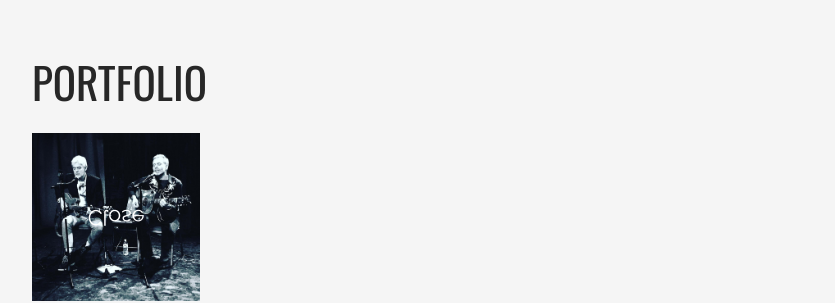
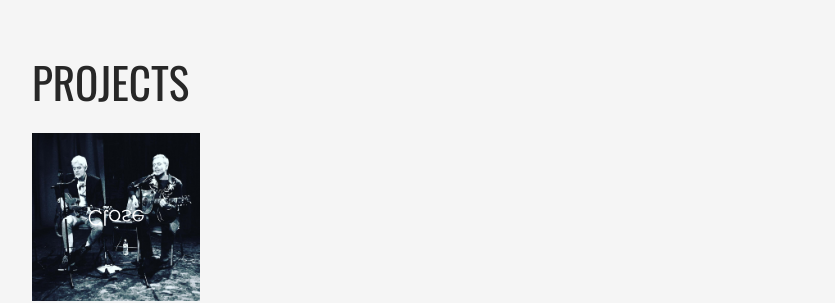
Before and after one commit to dawaltconley/rob, a Jekyll site: the page built from index.html, in a window 1280 px wide. Shown: the part 900-1203 px from the top of the page, without its empty margins (168-1003 px from the left). Built offline with Jekyll 4.4.1, drawn with Linux system fonts in a browser that asks for light colours.

Commit message:
renamed projects section

```diff
--- a/index.html
+++ b/index.html
@@ -14,7 +14,7 @@ layout: default
       <p class="subtitle caps">{{ site.description }}</p>
     </a>
 
-    <a href="#portfolio" class="fa fa-chevron-down subtle-icon scroll-arrow no-select" data-smooth-scroll data-hide-on-scroll></a>
+    <a href="#projects" class="fa fa-chevron-down subtle-icon scroll-arrow no-select" data-smooth-scroll data-hide-on-scroll></a>
 
   </div>
 
@@ -36,9 +36,9 @@ layout: default
 
 </div>
 
-<div id="portfolio" class="page-wrapper padding-m-h padding-l-v">
+<div id="projects" class="page-wrapper padding-m-h padding-l-v">
 
-  <h2 class="caps">Portfolio</h2>
+  <h2 class="caps">Projects</h2>
 
   <div class="margin-l-b font-0 contains-3d-deep">
     {% for project_title_1 in site.data.projects %}
```
